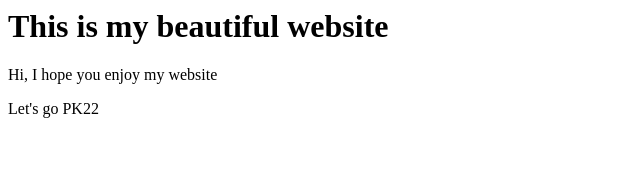
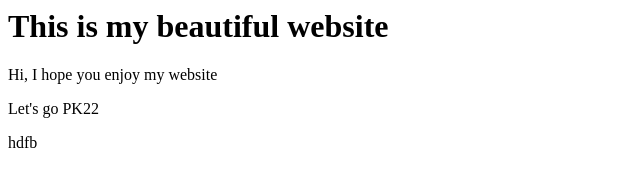
Before and after one commit to prathameshkodag22/pkbabu, a plain HTML site: page index.html in a window 1280 px wide. Shown: the full height of the page, 0-640 px from the left. Drawn offline with Linux system fonts and the light colour scheme.

Commit message:
Update index.html

```diff
--- a/index.html
+++ b/index.html
@@ -6,5 +6,6 @@
 <h1>This is my beautiful website</h1>
 <p>Hi, I hope you enjoy my website</p>
 <p>Let's go PK22</p>
+  <p>hdfb</p>
 </body>
 </html>
```
